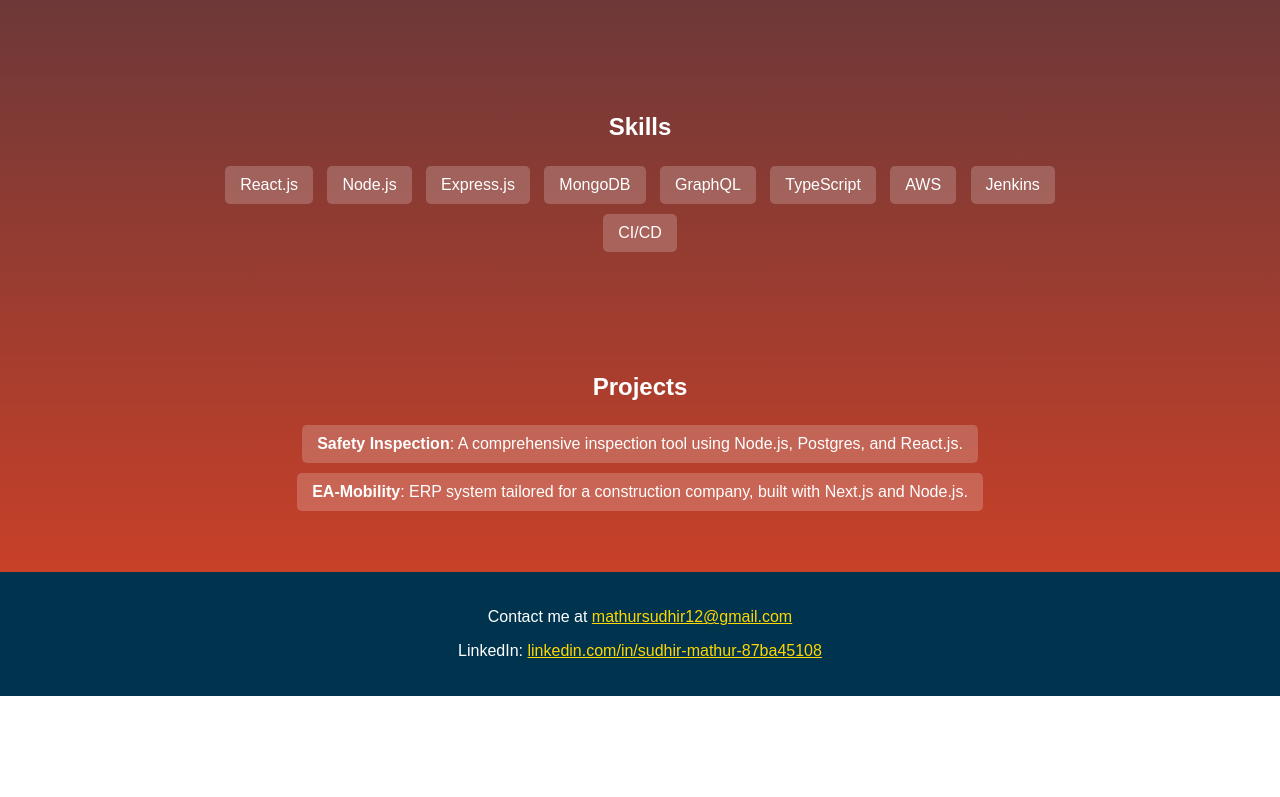
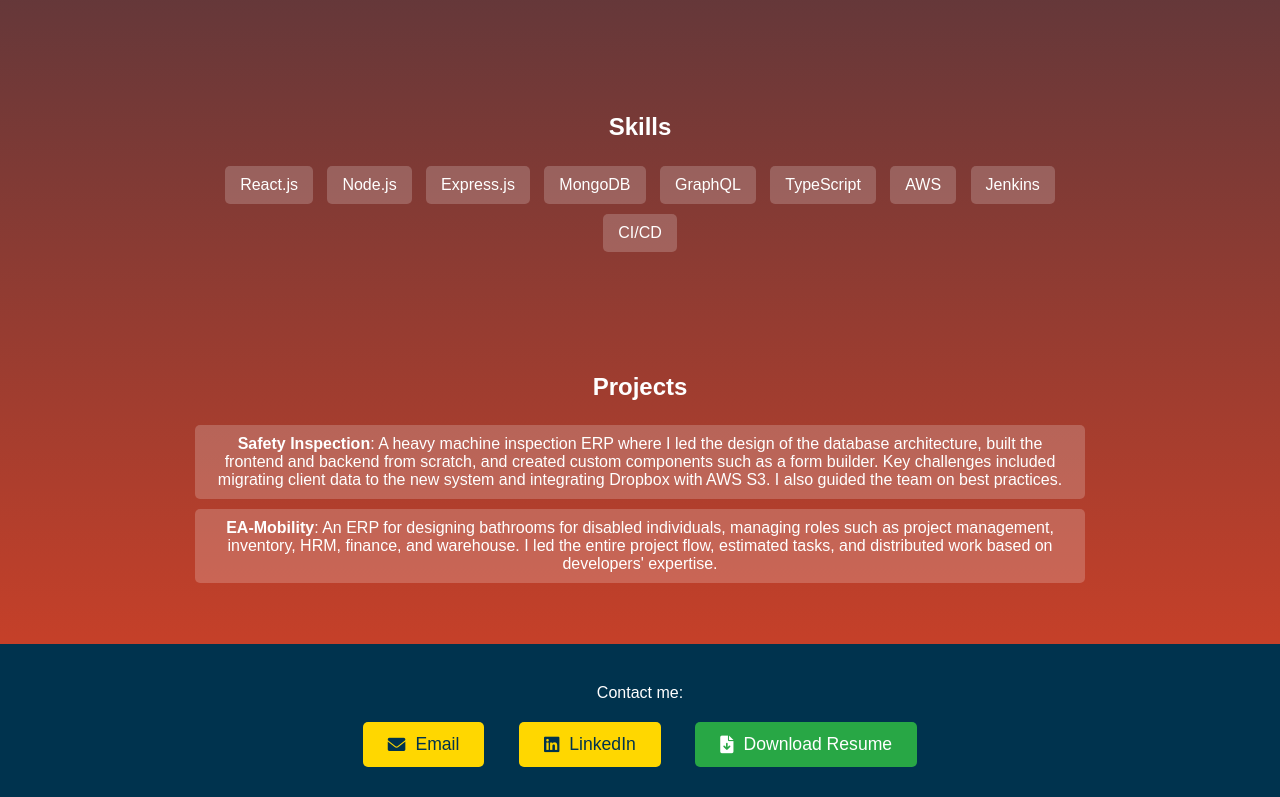
Before and after one commit to mathursudhir12/mathursudhir12.github.io, a plain HTML site: page index.html in a window 1280 px wide. Shown: the part 683-1480 px from the top of the page. Before the commit the page ends 1379 px from the top, so only its background shows below. Drawn offline with Linux system fonts and the light colour scheme.

Commit message:
portfolio update

```diff
--- a/index.html
+++ b/index.html
@@ -4,6 +4,7 @@
     <meta charset="UTF-8">
     <meta name="viewport" content="width=device-width, initial-scale=1.0">
     <title>Sudhir Mathur - Portfolio</title>
+    <link rel="stylesheet" href="https://cdnjs.cloudflare.com/ajax/libs/font-awesome/6.0.0-beta3/css/all.min.css">
     <style>
         body {
             font-family: Arial, sans-serif;
@@ -55,8 +56,32 @@
         }
         footer {
             background: #00334e;
-            padding: 20px;
+            padding: 30px;
             text-align: center;
+        }
+        footer p {
+            margin: 10px 0;
+        }
+        footer a {
+            text-decoration: none;
+            font-size: 1.1em;
+            margin: 0 15px;
+            padding: 12px 25px;
+            color: #00334e;
+            border-radius: 5px;
+            background-color: #ffd700;
+            display: inline-flex;
+            align-items: center;
+            transition: background-color 0.3s;
+        }
+        footer a:hover {
+            background-color: #ffb300;
+        }
+        footer a i {
+            margin-right: 10px;
+        }
+        html {
+            scroll-behavior: smooth;
         }
     </style>
 </head>
@@ -112,14 +137,24 @@
     <section id="projects" class="projects">
         <h2>Projects</h2>
         <ul>
-            <li><strong>Safety Inspection</strong>: A comprehensive inspection tool using Node.js, Postgres, and React.js.</li>
-            <li><strong>EA-Mobility</strong>: ERP system tailored for a construction company, built with Next.js and Node.js.</li>
+            <li><strong>Safety Inspection</strong>: A heavy machine inspection ERP where I led the design of the database architecture, built the frontend and backend from scratch, and created custom components such as a form builder. Key challenges included migrating client data to the new system and integrating Dropbox with AWS S3. I also guided the team on best practices.</li>
+            <li><strong>EA-Mobility</strong>: An ERP for designing bathrooms for disabled individuals, managing roles such as project management, inventory, HRM, finance, and warehouse. I led the entire project flow, estimated tasks, and distributed work based on developers' expertise.</li>
         </ul>
     </section>
 
     <footer>
-        <p>Contact me at <a href="mailto:mathursudhir12@gmail.com" style="color: #ffd700;">mathursudhir12@gmail.com</a></p>
-        <p>LinkedIn: <a href="https://linkedin.com/in/sudhir-mathur-87ba45108" target="_blank" style="color: #ffd700;">linkedin.com/in/sudhir-mathur-87ba45108</a></p>
+        <p>Contact me:</p>
+        <div style="text-align: center; margin-top: 10px;">
+            <a href="mailto:mathursudhir12@gmail.com">
+                <i class="fas fa-envelope" style="margin-right: 10px;"></i> Email
+            </a>
+            <a href="https://linkedin.com/in/sudhir-mathur-87ba45108" target="_blank">
+                <i class="fab fa-linkedin" style="margin-right: 10px;"></i> LinkedIn
+            </a>
+            <a href="resume.pdf" download="Sudhir_Mathur_Resume.pdf" style="text-decoration: none; background-color: #28a745; color: #fff; font-size: 1.1em; padding: 12px 25px; border-radius: 5px; display: inline-flex; align-items: center; transition: background-color 0.3s; margin-top: 10px;">
+                <i class="fas fa-file-download" style="margin-right: 10px;"></i> Download Resume
+            </a>
+        </div>
     </footer>
 </body>
 </html>
```
Also changed, not shown: 1 other file.
